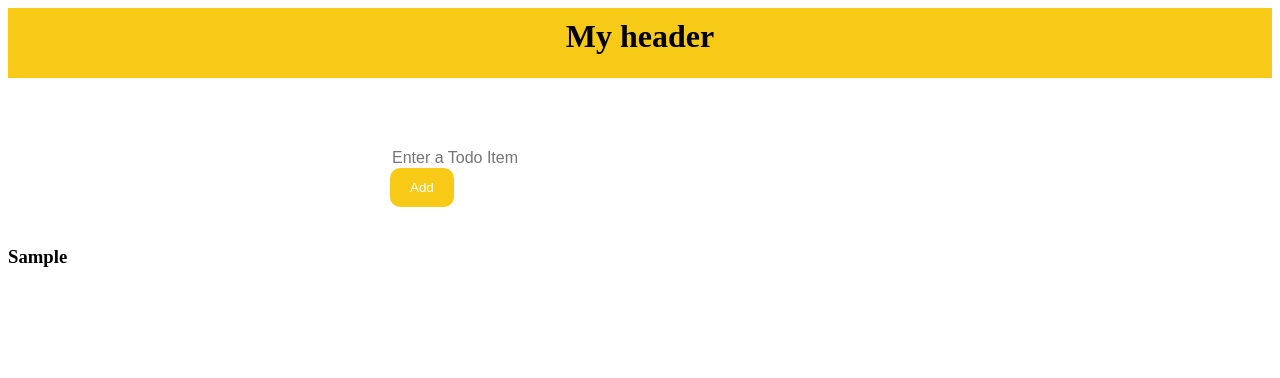
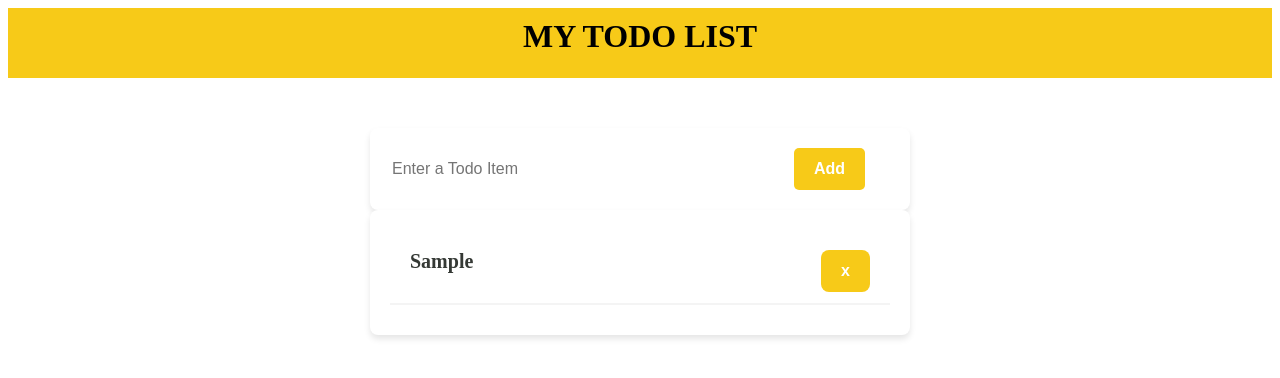
Before and after one commit to elhadj-am/ELHADJ-GITHUB-MANAGEMENT, a React (Vite) app in the folder TO-DO-LIST-APP/: page / in a window 1280 px wide. Both pictures are taken after typing "Sample" into the empty fields and a click on the button "Add". Shown: the top 378 px of the page. Built offline with nearby package versions, Linux system fonts and the light colour scheme.

Commit message:
Merge of the ongoing development work

```diff
--- a/TO-DO-LIST-APP/src/components/Form.jsx
+++ b/TO-DO-LIST-APP/src/components/Form.jsx
@@ -1,5 +1,6 @@
 import { useState } from "react";
-import styles from "./Form.module.css";
+import styles from "./form.module.css";
+
 export default function Form({ todos, setTodos }) {
   const [todo, setTodo] = useState("");
 
@@ -10,13 +11,13 @@
   }
   return (
     <form className={styles.todoform} onSubmit={handleSubmit}>
-      <div className="flex">
+      <div className={styles.inputContainer}>
         <input
           className={styles.modernInput}
           type="text"
           value={todo}
           onChange={(e) => setTodo(e.target.value)}
-          placeholder="Enter a Todo Item "
+          placeholder="Enter a Todo Item"
         />
         <button className={styles.modernButton} type="submit">
           Add
--- a/TO-DO-LIST-APP/src/components/Form.module.css
+++ b/TO-DO-LIST-APP/src/components/Form.module.css
@@ -5,12 +5,12 @@
   width: 500px;
   margin: 0 auto;
   margin-top: 50px;
-  box-shadow: 0 4px 6px rgb (0, 0, 0, 0.1);
+  box-shadow: 0 4px 6px rgb(0, 0, 0, 0.1);
 }
 
 .modernInput {
-  display: block;
-  width: 100%;
+  display: inline-block;
+  width: 80%;
   border: none;
   color: black;
   font-size: 16px;
@@ -21,13 +21,15 @@
 }
 
 .modernButton {
+  border: none;
   display: inline-block;
-  border: none;
   background-color: #f7ca18;
   padding: 12px 20px;
-  border-radius: 10px;
+  border-radius: 5px;
   color: white;
   cursor: pointer;
+  font-weight: bold;
+  font-size: medium;
 }
 
 .inputContainer {
--- a/TO-DO-LIST-APP/src/components/Header.jsx
+++ b/TO-DO-LIST-APP/src/components/Header.jsx
@@ -1,5 +1,5 @@
 import styles from "./header.module.css";
 
 export default function Header() {
-  return <div className={styles.header}>My header</div>;
+  return <div className={styles.header}>MY TODO LIST</div>;
 }
--- a/TO-DO-LIST-APP/src/components/TodoItem.jsx
+++ b/TO-DO-LIST-APP/src/components/TodoItem.jsx
@@ -1,3 +1,16 @@
+import styles from "./todoitem.module.css";
+
 export default function TodoItem({ x }) {
-  return <h3>{x}</h3>;
+  return (
+    <div className={styles.item}>
+      <div className={styles.itemName}>
+        {x}
+        <span>
+          <button className={styles.deleteButton}>x</button>
+        </span>
+      </div>
+
+      <hr className={styles.line} />
+    </div>
+  );
 }
--- a/TO-DO-LIST-APP/src/components/TodoList.jsx
+++ b/TO-DO-LIST-APP/src/components/TodoList.jsx
@@ -1,7 +1,8 @@
 import TodoItem from "./TodoItem";
+import styles from "./todolist.module.css";
 export default function TodoList({ todos }) {
   return (
-    <div>
+    <div className={styles.list}>
       {todos.map((item) => (
         <TodoItem key={item} x={item} />
       ))}
--- /dev/null
+++ b/TO-DO-LIST-APP/src/components/todoitem.module.css
@@ -0,0 +1,27 @@
+.item {
+  width: 500px;
+  color: #353935;
+  font-size: 20px;
+}
+
+.itemName {
+  font-weight: bold;
+  padding: 20px;
+}
+
+.line {
+  border: 1px solid #f4f4f4;
+}
+
+.deleteButton {
+  float: right;
+  border: none;
+  background-color: #f7ca18;
+  color: white;
+  cursor: pointer;
+  font-weight: bold;
+  font-size: medium;
+  padding: 12px 20px;
+  border-radius: 8px;
+  margin-top: -5;
+}
--- /dev/null
+++ b/TO-DO-LIST-APP/src/components/todolist.module.css
@@ -0,0 +1,8 @@
+.list {
+  background-color: white;
+  border-radius: 8px;
+  box-shadow: 0 4px 6px rgb(0, 0, 0, 0.1);
+  width: 500px;
+  margin: 0 auto;
+  padding: 20px;
+}
```
